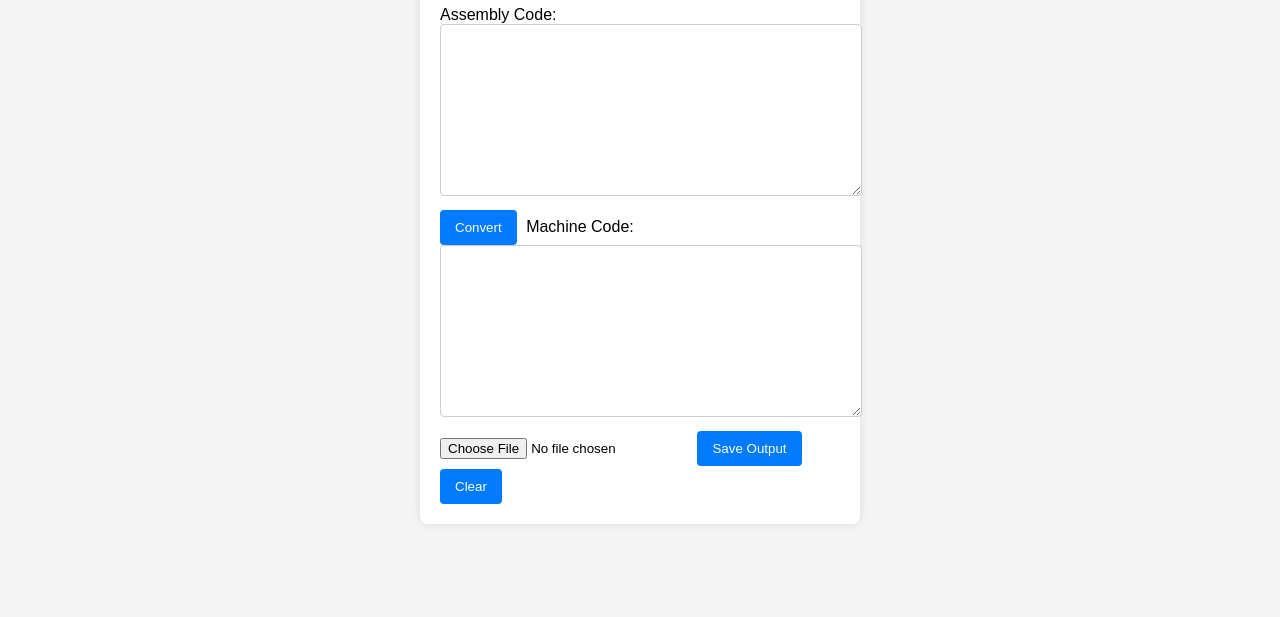
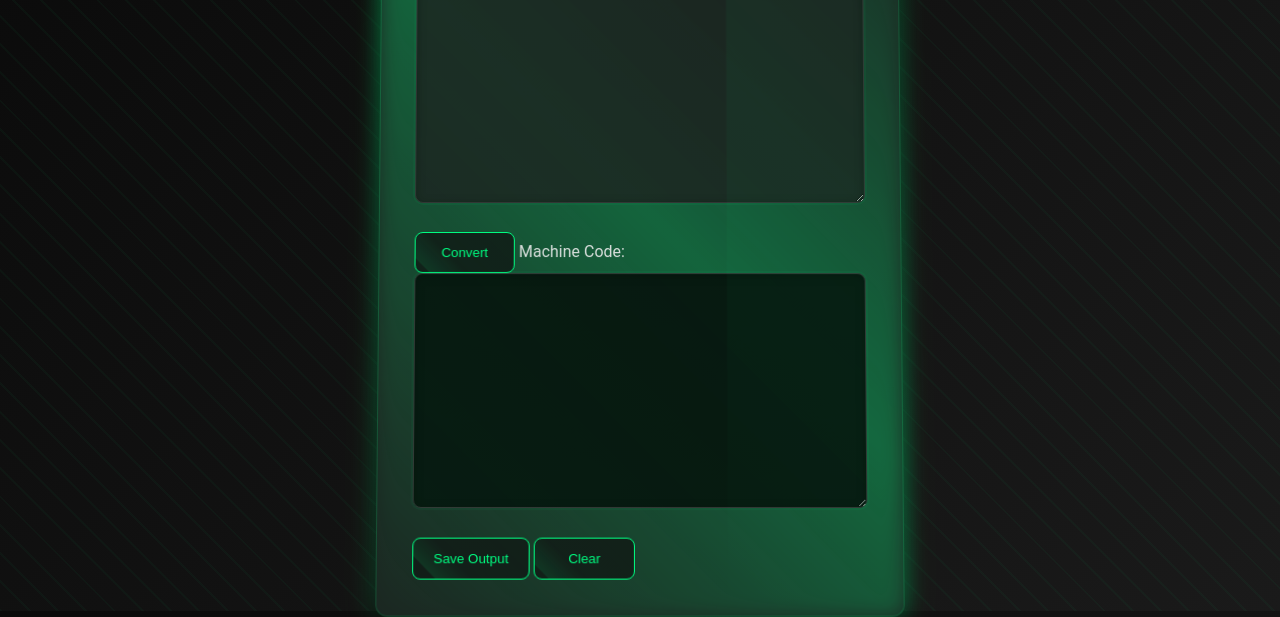
Before and after one commit to ShashGreninja/simplerisc-assembler, a plain HTML site: page index.html in a window 1280 px wide. Shown: the part 203-820 px from the top of the page. Drawn offline with Linux system fonts and the light colour scheme.

Commit message:
V3 styling and functionality

```diff
--- a/index.html
+++ b/index.html
@@ -8,7 +8,7 @@
 </head>
 <body>
     <div class="container">
-        <h1>Assembler to Machine Code Converter</h1>
+        <h1>Assembly to Machine Code Converter</h1>
         <label for="inputArea">Assembly Code:</label>
         <textarea id="inputArea" rows="10"></textarea>
         <button id="convertButton">Convert</button>
@@ -16,7 +16,7 @@
         <label for="outputArea">Machine Code:</label>
         <textarea id="outputArea" rows="10" readonly></textarea>
 
-        <input type="file" id="openFile">
+        <!-- <input type="file" id="openFile"> -->
         <button id="saveButton">Save Output</button>
         <button id="clearButton">Clear</button>
     </div>
--- a/style.css
+++ b/style.css
@@ -1,44 +1,219 @@
 body {
-    font-family: Arial, sans-serif;
-    background-color: #f4f4f4;
+    font-family: 'Roboto', sans-serif;
+    margin: 0;
+    padding: 0;
+    min-height: 100vh;
     display: flex;
     justify-content: center;
     align-items: center;
-    height: 100vh;
-    margin: 0;
+    color: #e0e0e0;
+    background: linear-gradient(135deg, #0a0a0a, #1a1a1a);
+    position: relative;
+    overflow: hidden;
+}
+
+/* Elegant background effect */
+body::before {
+    content: '';
+    position: absolute;
+    top: 0;
+    left: 0;
+    width: 100%;
+    height: 100%;
+    background: repeating-linear-gradient(
+        45deg,
+        rgba(0, 255, 130, 0.03) 0px,
+        rgba(0, 255, 130, 0.03) 2px,
+        transparent 2px,
+        transparent 20px
+    );
+    z-index: 0;
 }
 
 .container {
-    background: #fff;
-    padding: 20px;
-    border-radius: 8px;
-    box-shadow: 0 0 10px rgba(0, 0, 0, 0.1);
-    width: 400px;
+    position: relative;
+    background: #1e1e1e;
+    padding: 35px;
+    border-radius: 12px;
+    width: 450px;
+    transform-style: preserve-3d;
+    transform: perspective(1000px) rotateX(2deg);
+    box-shadow:
+        0 15px 25px rgba(0, 0, 0, 0.4),
+        0 0 30px rgba(0, 255, 130, 0.25);
+    border: 1px solid rgba(0, 255, 130, 0.2);
+    z-index: 1;
+    backdrop-filter: blur(5px);
+}
+
+/* 3D effect for container */
+.container::before {
+    content: '';
+    position: absolute;
+    top: -2px;
+    left: -2px;
+    right: -2px;
+    bottom: -2px;
+    background: linear-gradient(45deg, transparent, rgba(0, 255, 130, 0.3), transparent);
+    z-index: -1;
+    border-radius: 14px;
+    transform: translateZ(-10px);
+    filter: blur(10px);
 }
 
 textarea {
     width: 100%;
-    padding: 10px;
-    margin-bottom: 10px;
-    border: 1px solid #ccc;
-    border-radius: 4px;
+    padding: 15px;
+    margin-bottom: 25px;
+    background-color: rgba(30, 30, 30, 0.8);
+    color: #e0e0e0;
+    border: 1px solid #333;
+    border-radius: 8px;
     resize: vertical;
+    box-shadow:
+        inset 0 2px 10px rgba(0, 0, 0, 0.3),
+        0 0 0 2px rgba(0, 255, 130, 0.05);
+    transition: all 0.3s ease;
+    transform: translateZ(10px);
+}
+
+textarea:focus {
+    outline: none;
+    border-color: #00ff82;
+    box-shadow:
+        inset 0 2px 10px rgba(0, 0, 0, 0.2),
+        0 0 15px rgba(0, 255, 130, 0.4);
+    transform: translateZ(20px);
+}
+
+.button-group {
+    display: flex;
+    flex-wrap: wrap;
+    gap: 12px;
+    margin-bottom: 20px;
+    transform: translateZ(15px);
 }
 
 button {
-    padding: 10px 15px;
-    margin-right: 5px;
+    padding: 12px 20px;
     border: none;
-    border-radius: 4px;
-    background-color: #007BFF;
-    color: white;
+    border-radius: 8px;
+    background-color: rgba(18, 18, 18, 0.8);
+    color: #00ff82;
+    font-weight: 500;
     cursor: pointer;
+    transition: all 0.3s ease;
+    border: 1px solid #00ff82;
+    flex-grow: 1;
+    min-width: 100px;
+    transform: translateZ(5px);
+    position: relative;
+    overflow: hidden;
+}
+
+button::after {
+    content: '';
+    position: absolute;
+    top: -50%;
+    left: -50%;
+    width: 200%;
+    height: 200%;
+    background: linear-gradient(
+        transparent,
+        transparent,
+        transparent,
+        rgba(0, 255, 130, 0.1)
+    );
+    transform: rotate(45deg);
+    transition: all 0.5s ease;
 }
 
 button:hover {
-    background-color: #0056b3;
+    background-color: rgba(0, 255, 130, 0.15);
+    color: #ffffff;
+    box-shadow: 0 0 20px rgba(0, 255, 130, 0.4);
+    transform: translateZ(15px);
+}
+
+button:hover::after {
+    top: -100%;
+    left: -100%;
+}
+
+button:active {
+    transform: translateZ(5px);
 }
 
 input[type='file'] {
-    margin-bottom: 10px;
+    margin-bottom: 25px;
+    padding: 12px;
+    color: #e0e0e0;
+    background-color: rgba(30, 30, 30, 0.8);
+    border-radius: 8px;
+    width: 100%;
+    border: 1px solid #333;
+    transform: translateZ(10px);
+    transition: all 0.3s ease;
 }
+
+input[type='file']::-webkit-file-upload-button {
+    background-color: rgba(18, 18, 18, 0.8);
+    color: #00ff82;
+    padding: 10px 15px;
+    border: 1px solid #00ff82;
+    border-radius: 6px;
+    cursor: pointer;
+    margin-right: 15px;
+    transition: all 0.3s ease;
+}
+
+input[type='file']::-webkit-file-upload-button:hover {
+    background-color: rgba(0, 255, 130, 0.15);
+    color: #ffffff;
+    box-shadow: 0 0 15px rgba(0, 255, 130, 0.3);
+}
+
+#outputArea {
+    background-color: rgba(8, 18, 13, 0.95);
+    cursor: default;
+}
+
+#inputArea, #outputArea {
+    padding: 15px;
+    box-sizing: border-box;
+    line-height: 1.5;
+    letter-spacing: 0.5px;
+}
+
+/* Additional 3D elements for visual enhancement */
+.container::after {
+    content: '';
+    position: absolute;
+    top: 0;
+    left: 0;
+    width: 100%;
+    height: 100%;
+    background: linear-gradient(
+        45deg,
+        transparent 0%,
+        rgba(0, 255, 130, 0.05) 50%,
+        transparent 100%
+    );
+    background-size: 200% 200%;
+    animation: shimmer 3s infinite linear;
+    border-radius: 12px;
+    pointer-events: none;
+}
+
+@keyframes shimmer {
+    0% { background-position: 200% 0; }
+    100% { background-position: -200% 0; }
+}
+
+/* Media query for responsiveness */
+@media (max-width: 500px) {
+    .container {
+        width: 85%;
+        padding: 25px;
+    }
+}
```
